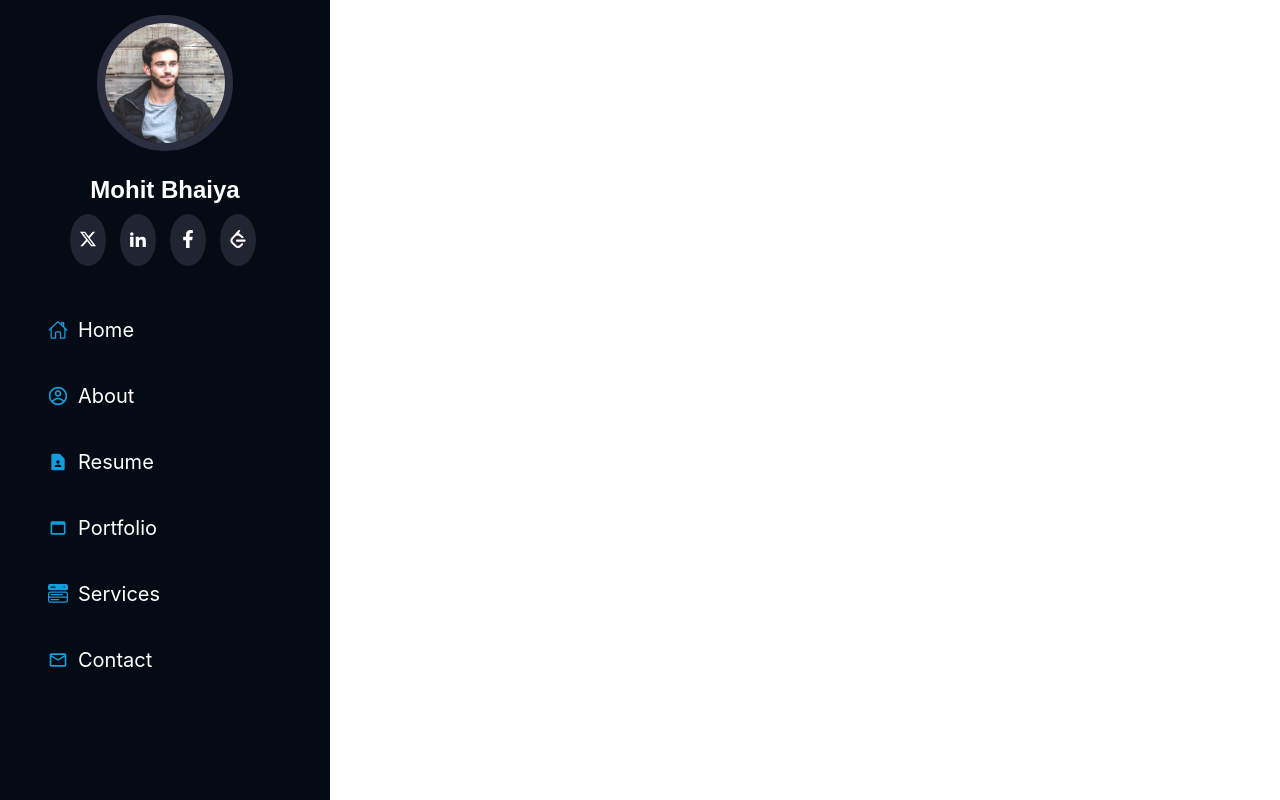
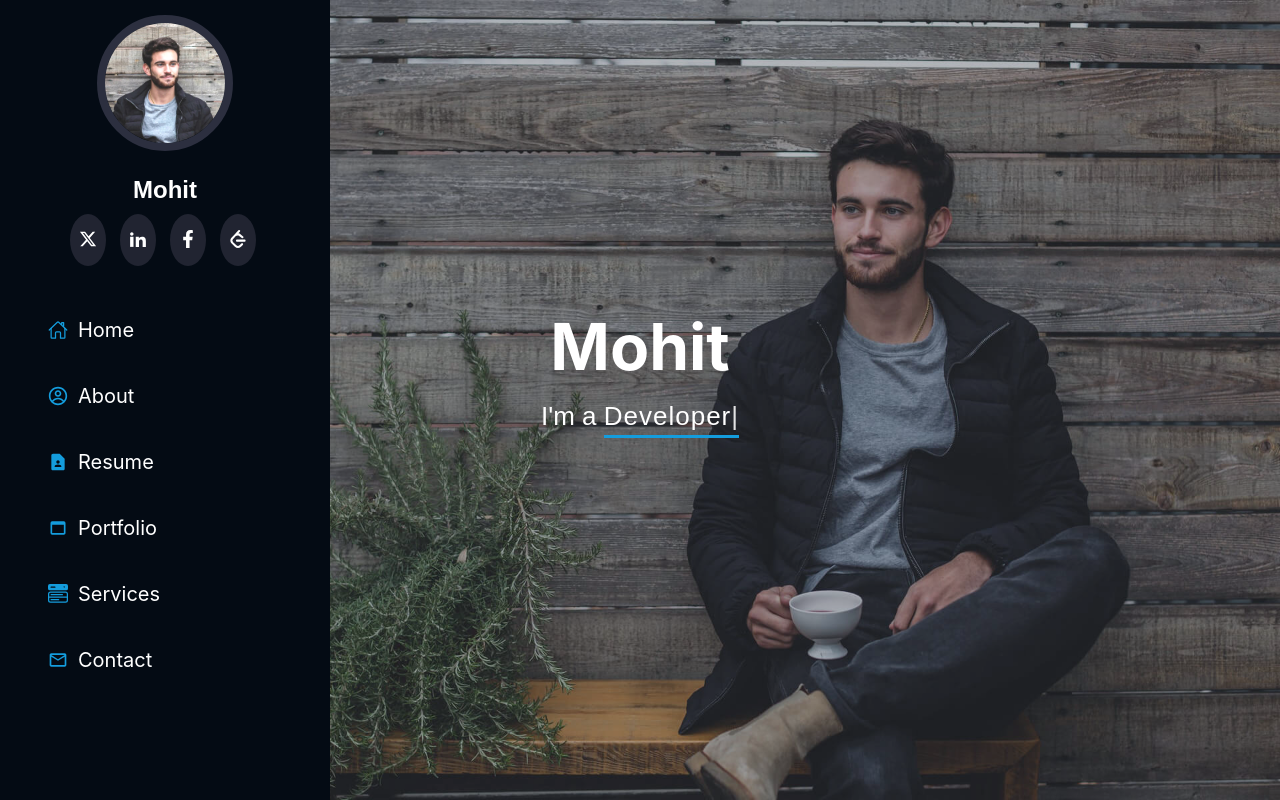
Before and after one commit to Abhishek2310k/portfolio3, a React (Create React App) app: page / in a window 1280 px wide. Built offline with nearby package versions, Linux system fonts and the light colour scheme.

Commit message:
added the hero section

```diff
--- a/package.json
+++ b/package.json
@@ -10,6 +10,7 @@
     "react-dom": "^18.3.1",
     "react-icons": "^5.2.1",
     "react-scripts": "5.0.1",
+    "react-typed": "^2.0.12",
     "sass": "^1.77.4",
     "scss": "^0.2.4",
     "web-vitals": "^2.1.4"
--- a/src/App.js
+++ b/src/App.js
@@ -1,11 +1,13 @@
 import logo from './logo.svg';
 import './App.css';
 import Header from './components/Header/Header';
+import Hero from './components/Hero/Hero';
 
 function App() {
   return (
     <div className="App">
       <Header/>
+      <Hero/>
     </div>
   );
 }
--- a/src/components/Header/Header.jsx
+++ b/src/components/Header/Header.jsx
@@ -28,7 +28,7 @@ const Header = () => {
         <div class="d-flex flex-column">
             <div className='profile'>
                 <img src="profile-img.jpg" alt="" class="img-fluid rounded-circle"/>
-                <h1 class="text-light"><a href="/">Mohit Bhaiya</a></h1>
+                <h1 class="text-light"><a href="/">Mohit</a></h1>
                 <div class="social-links mt-3 text-center">
                     <a href="#" class="twitter"><i class="bx bxl-twitter"><FaXTwitter/></i></a>
                     <a href="#" class="facebook"><i class="bx bxl-facebook"><ImLinkedin2/></i></a>
--- /dev/null
+++ b/src/components/Hero/Hero.jsx
@@ -0,0 +1,25 @@
+import React from 'react'
+import {ReactTyped} from "react-typed";
+
+import './Hero.scss'
+const Hero = () => {
+  return (
+    <section id="hero" class="d-flex flex-column justify-content-center align-items-center">
+        <div class="hero-container" data-aos="fade-in">
+          <h1>Mohit</h1>
+          <p>I'm a{" "}
+          <ReactTyped
+            strings={["Innovater", "Engineer", "Developer"]}
+            typeSpeed={100}
+            loop
+            backSpeed={20}
+            cursorChar="|"
+            showCursor={true}
+        />
+        </p>
+        </div>
+    </section>
+  )
+}
+
+export default Hero
--- /dev/null
+++ b/src/components/Hero/Hero.scss
@@ -0,0 +1,71 @@
+#hero {
+    width: 100%;
+    height: 100vh;
+    background: url("../../../public/assets/img/hero-bg.jpg") top center;
+    background-size: cover;
+  }
+
+  #hero:before {
+    content: "";
+    background: rgba(5, 13, 24, 0.3);
+    position: absolute;
+    bottom: 0;
+    top: 0;
+    left: 0;
+    right: 0;
+    z-index: 1;
+  }
+
+  #hero .hero-container {
+    position: relative;
+    z-index: 2;
+    min-width: 300px;
+  }
+
+  #hero h1 {
+    margin: 0 0 10px 0;
+    font-size: 64px;
+    font-weight: 700;
+    line-height: 56px;
+    color: #fff;
+  }
+
+  #hero p {
+    color: #fff;
+    margin-bottom: 50px;
+    font-size: 26px;
+    font-family: "Poppins", sans-serif;
+  }
+
+  #hero p span {
+    color: #fff;
+    padding-bottom: 4px;
+    letter-spacing: 1px;
+    border-bottom: 3px solid #149ddd;
+  }
+
+  @media (min-width: 1024px) {
+    #hero {
+      background-attachment: fixed;
+    }
+  }
+
+  @media (max-width: 768px) {
+    #hero h1 {
+      font-size: 28px;
+      line-height: 36px;
+    }
+
+    #hero h2 {
+      font-size: 18px;
+      line-height: 24px;
+      margin-bottom: 30px;
+    }
+  }
+
+
+#hero {
+    display: flex;
+    align-items: center;
+    justify-content: center;
+}
```
Also changed, not shown: 1 other file (tests, documents, lock files or other folders).
